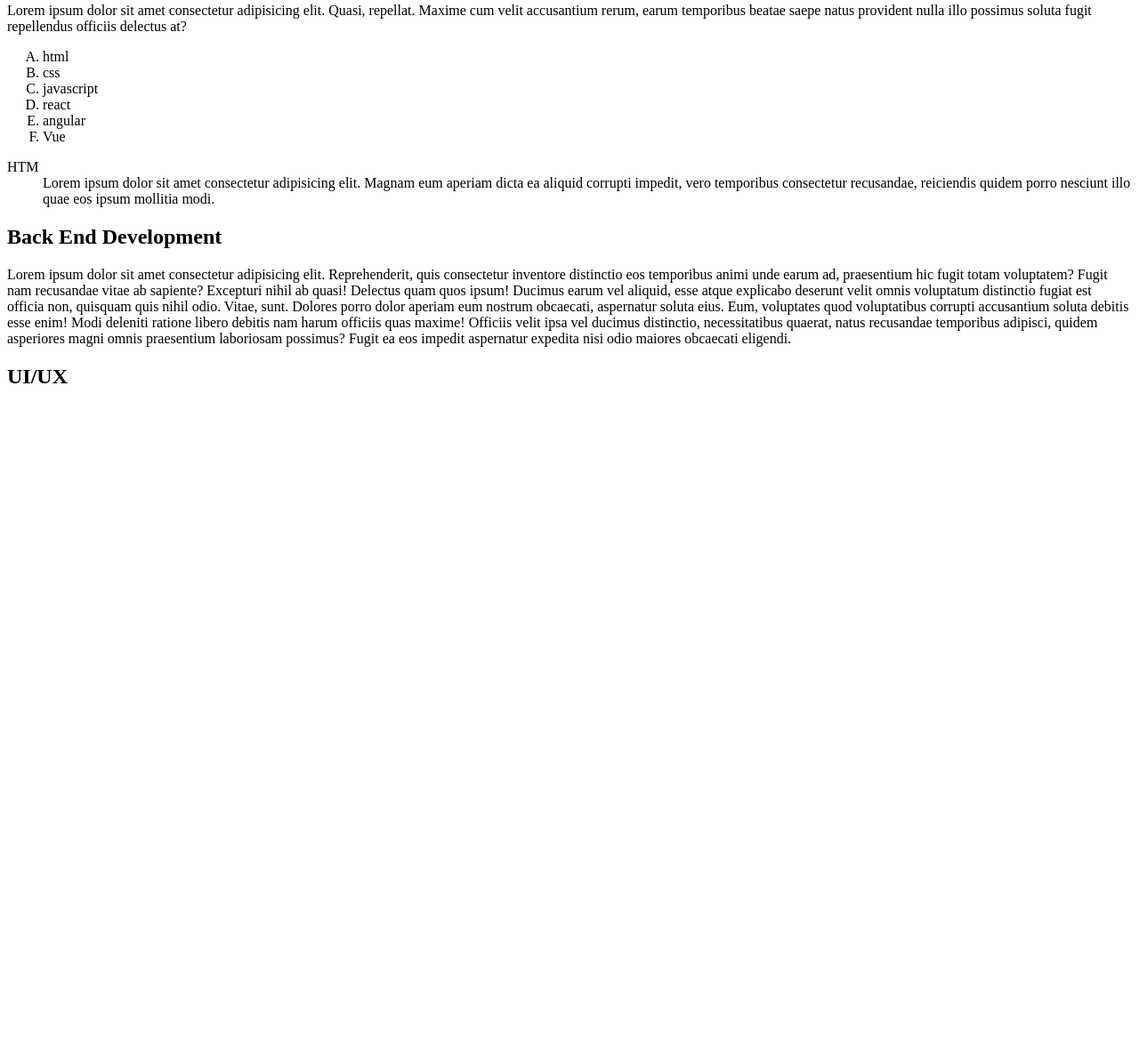
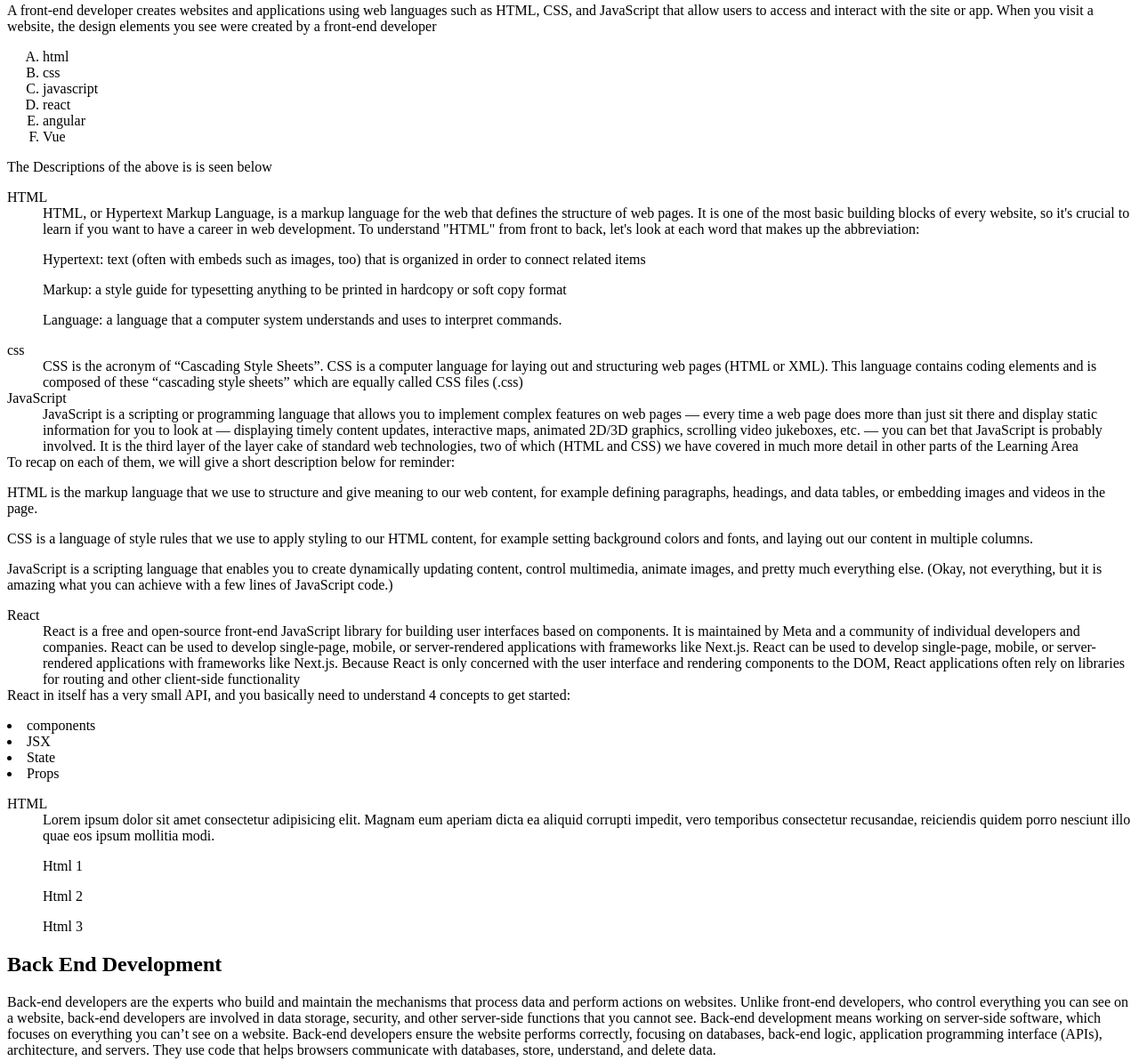
Before and after one commit to Aguvictor/wk1, a plain HTML site: page index.html in a window 1280 px wide. Shown: the part 124-1317 px from the top of the page at 89% size. Before the commit the page ends 800 px from the top, so only its background shows below. Drawn offline with Linux system fonts and the light colour scheme.

Commit message:
feat: modify

```diff
--- a/index.html
+++ b/index.html
@@ -9,7 +9,7 @@
     <h1>Tech Skills</h1>
 
     <h2>Front End Development</h2>
-    <p>Lorem ipsum dolor sit amet consectetur adipisicing elit. Quasi, repellat. Maxime cum velit accusantium rerum, earum temporibus beatae saepe natus provident nulla illo possimus soluta fugit repellendus officiis delectus at?</p>
+    <p>A front-end developer creates websites and applications using web languages such as HTML, CSS, and JavaScript that allow users to access and interact with the site or app. When you visit a website, the design elements you see were created by a front-end developer</p>
     <ol type="A">
 
         <li>html</li>
@@ -22,17 +22,64 @@
         </li>
     </ol>
 
+    <p>The Descriptions of the above is is seen below</p>
+<dt>HTML</dt>
+    <dd>HTML, or Hypertext Markup Language, is a markup language for the web that defines the structure of web pages.
+        It is one of the most basic building blocks of every website, so it's crucial to learn if you want to have a career in web development.
+            To understand "HTML" from front to back, let's look at each word that makes up the abbreviation:
+            <dl>
+                <dl>Hypertext: text (often with embeds such as images, too) that is organized in order to connect related items</dl>
+                <dl>Markup: a style guide for typesetting anything to be printed in hardcopy or soft copy format</dl>
+                <dl>Language: a language that a computer system understands and uses to interpret commands.</dl>
+            </dl>
+    </dd>
+</dt>
+<dt>css</dt>
+    <dd>CSS is the acronym of “Cascading Style Sheets”.
+
+        CSS is a computer language for laying out and structuring web pages (HTML or XML).
+
+        This language contains coding elements and is composed of these “cascading style sheets” which are equally called CSS files (.css)
+    </dd>
+
+
+    <dt>JavaScript</dt>
+    <dd> JavaScript is a scripting or programming language that allows you to implement complex features on web pages — every time a web page does more than just sit there and display static information for you to look at — displaying timely content updates, interactive maps, animated 2D/3D graphics, scrolling video jukeboxes, etc. — you can bet that JavaScript is probably involved. It is the third layer of the layer cake of standard web technologies, two of which (HTML and CSS) we have covered in much more detail in other parts of the Learning Area
+    </dd>
+    To recap on each of them, we will give a short description below for reminder:
+            <dl>
+                <dl>HTML is the markup language that we use to structure and give meaning to our web content, for example defining paragraphs, headings, and data tables, or embedding images and videos in the page.</dl>
+                <dl>CSS is a language of style rules that we use to apply styling to our HTML content, for example setting background colors and fonts, and laying out our content in multiple columns.</dl>
+                <dl>JavaScript is a scripting language that enables you to create dynamically updating content, control multimedia, animate images, and pretty much everything else. (Okay, not everything, but it is amazing what you can achieve with a few lines of JavaScript code.)</dl>
+            </dl>
+    </dd>
+
+    <dt>React</dt>
+    <dd> React is a free and open-source front-end JavaScript library for building user interfaces based on components. It is maintained by Meta and a community of individual developers and companies. React can be used to develop single-page, mobile, or server-rendered applications with frameworks like Next.js. React can be used to develop single-page, mobile, or server-rendered applications with frameworks like Next.js. Because React is only concerned with the user interface and rendering components to the DOM, React applications often rely on libraries for routing and other client-side functionality
+    </dd>
+    React in itself has a very small API, and you basically need to understand 4 concepts to get started:
+            <dl>
+                <li>components</li>
+                <li>JSX</li>
+                <li>State</li>
+                <li>Props</li>
+
+            </dl>
+    </dd>
+
+
 </li>
 
-<Dt>HTM</Dt>
+<Dt>HTML</Dt>
 <dd>Lorem ipsum dolor sit amet consectetur adipisicing elit. Magnam eum aperiam dicta ea aliquid corrupti impedit, vero temporibus consectetur recusandae, reiciendis quidem porro nesciunt illo quae eos ipsum mollitia modi.
-    <dl></dl>
+    <dl>Html 1</dl>
+    <dl>Html 2</dl>
+    <dl>Html 3</dl>
 </dd>
     <h2>Back End Development</h2>
-    <p>Lorem ipsum dolor sit amet consectetur adipisicing elit. Reprehenderit, quis consectetur inventore distinctio eos temporibus animi unde earum ad, praesentium hic fugit totam voluptatem? Fugit nam recusandae vitae ab sapiente?
-    Excepturi nihil ab quasi! Delectus quam quos ipsum! Ducimus earum vel aliquid, esse atque explicabo deserunt velit omnis voluptatum distinctio fugiat est officia non, quisquam quis nihil odio. Vitae, sunt.
-    Dolores porro dolor aperiam eum nostrum obcaecati, aspernatur soluta eius. Eum, voluptates quod voluptatibus corrupti accusantium soluta debitis esse enim! Modi deleniti ratione libero debitis nam harum officiis quas maxime!
-    Officiis velit ipsa vel ducimus distinctio, necessitatibus quaerat, natus recusandae temporibus adipisci, quidem asperiores magni omnis praesentium laboriosam possimus? Fugit ea eos impedit aspernatur expedita nisi odio maiores obcaecati eligendi.</p>
+    <p>Back-end developers are the experts who build and maintain the mechanisms that process data and perform actions on websites. Unlike front-end developers, who control everything you can see on a website, back-end developers are involved in data storage, security, and other server-side functions that you cannot see.
+        Back-end development means working on server-side software, which focuses on everything you can’t see on a website. Back-end developers ensure the website performs correctly, focusing on databases, back-end logic, application programming interface (APIs), architecture, and servers. They use code that helps browsers communicate with databases, store, understand, and delete data.
+    </p>
 
     <h2>UI/UX</h2>
 
```
